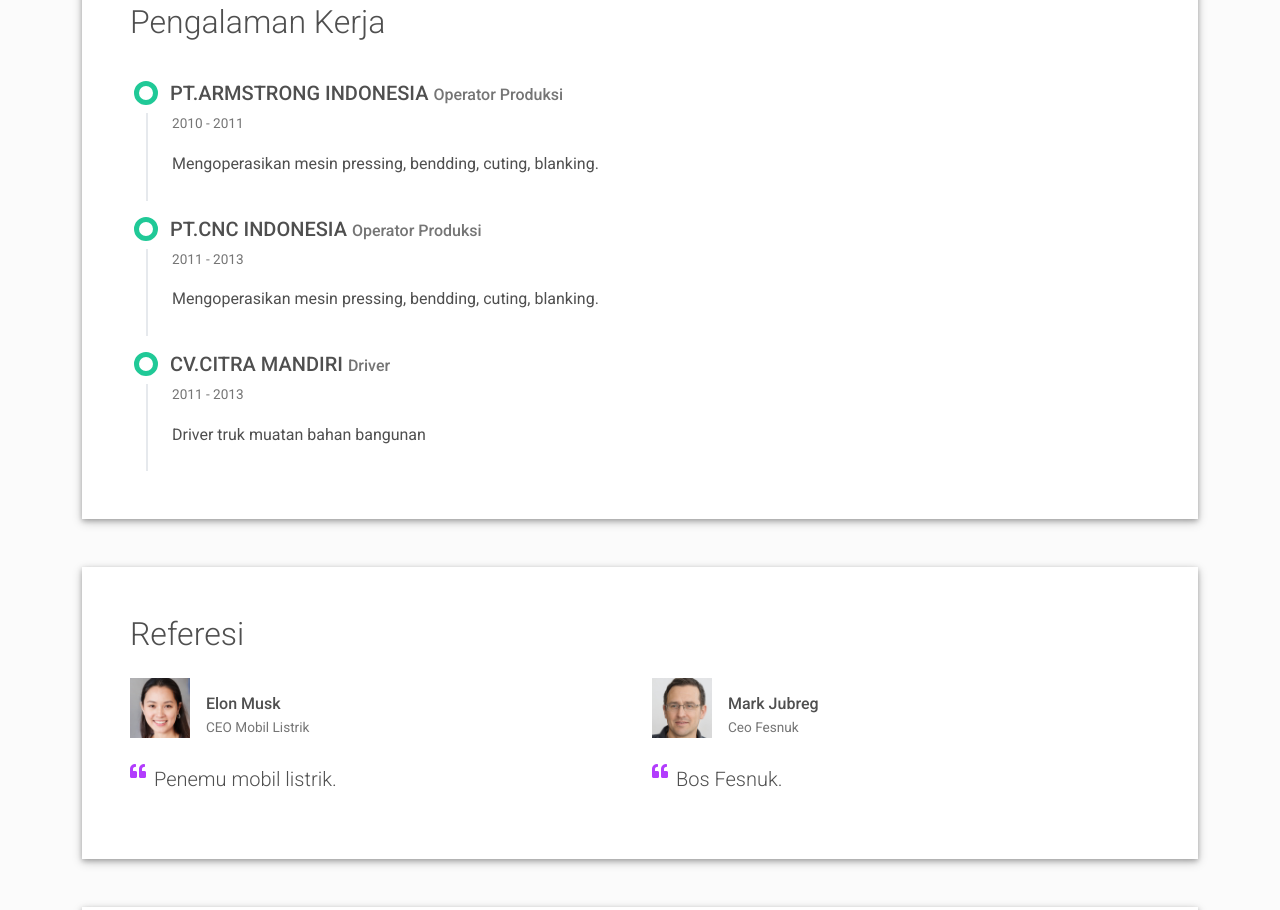
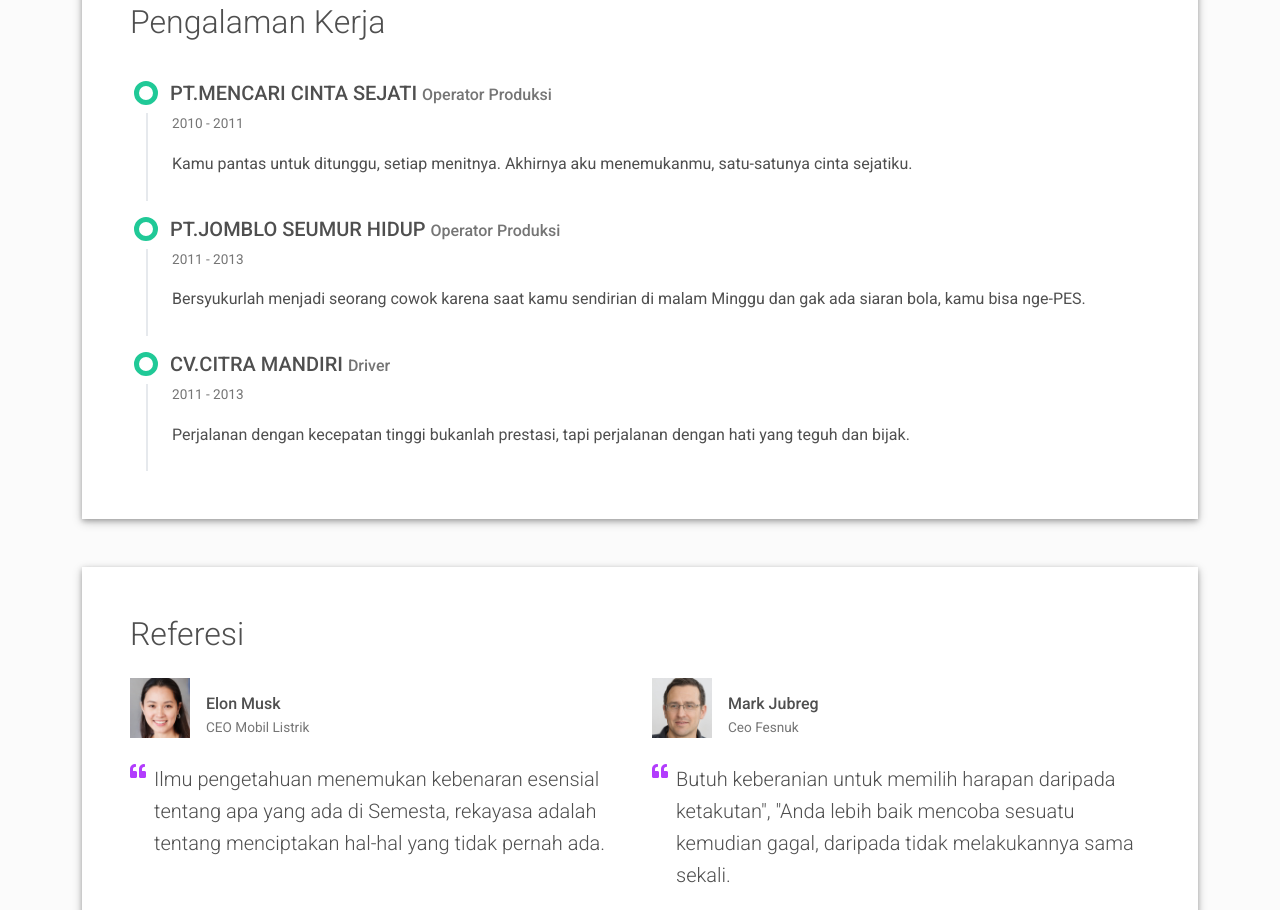
Before and after one commit to brandal227/Portofolio, a plain HTML site: page index.html in a window 1280 px wide. Shown: the part 1994-2904 px from the top of the page. Drawn offline with Linux system fonts and the light colour scheme.

Commit message:
Update index.html

```diff
--- a/index.html
+++ b/index.html
@@ -216,20 +216,20 @@
       <div class="timeline">
         <div class="timeline-card timeline-card-success" data-aos="fade-in" data-aos-delay="0">
           <div class="timeline-head px-4 pt-3">
-            <div class="h5">PT.ARMSTRONG INDONESIA <span class="text-muted h6">Operator Produksi</span>          </div>
+            <div class="h5">PT.MENCARI CINTA SEJATI <span class="text-muted h6">Operator Produksi</span>          </div>
           </div>
           <div class="timeline-body px-4 pb-4">
             <div class="text-muted text-small mb-3">2010 - 2011</div>
-            <div>Mengoperasikan mesin pressing, bendding, cuting, blanking.</div>
+            <div>Kamu pantas untuk ditunggu, setiap menitnya. Akhirnya aku menemukanmu, satu-satunya cinta sejatiku.</div>
           </div>
         </div>
         <div class="timeline-card timeline-card-success" data-aos="fade-in" data-aos-delay="200">
           <div class="timeline-head px-4 pt-3">
-            <div class="h5">PT.CNC INDONESIA <span class="text-muted h6">Operator Produksi</span>          </div>
+            <div class="h5">PT.JOMBLO SEUMUR HIDUP <span class="text-muted h6">Operator Produksi</span>          </div>
           </div>
           <div class="timeline-body px-4 pb-4">
             <div class="text-muted text-small mb-3">2011 - 2013</div>
-            <div>Mengoperasikan mesin pressing, bendding, cuting, blanking.</div>
+            <div>Bersyukurlah menjadi seorang cowok karena saat kamu sendirian di malam Minggu dan gak ada siaran bola, kamu bisa nge-PES.</div>
           </div>
         </div>
         <div class="timeline-card timeline-card-success" data-aos="fade-in" data-aos-delay="200">
@@ -238,7 +238,7 @@
           </div>
           <div class="timeline-body px-4 pb-4">
             <div class="text-muted text-small mb-3">2011 - 2013</div>
-            <div>Driver truk muatan bahan bangunan</div>
+            <div>Perjalanan dengan kecepatan tinggi bukanlah prestasi, tapi perjalanan dengan hati yang teguh dan bijak.</div>
           </div>
         </div>
       </div>
@@ -257,7 +257,7 @@
             </div>
           </div>
           <div class="d-flex"><i class="text-secondary fas fa-quote-left"></i>
-            <p class="lead mx-2" data-aos="fade-left" data-aos-delay="100">Penemu mobil listrik.</p>
+            <p class="lead mx-2" data-aos="fade-left" data-aos-delay="100">Ilmu pengetahuan menemukan kebenaran esensial tentang apa yang ada di Semesta, rekayasa adalah tentang menciptakan hal-hal yang tidak pernah ada.</p>
           </div>
         </div>
         <div class="col-md-6">
@@ -269,7 +269,7 @@
             </div>
           </div>
           <div class="d-flex"><i class="text-secondary fas fa-quote-left"></i>
-            <p class="lead mx-2" data-aos="fade-left" data-aos-delay="100">Bos Fesnuk.</p>
+            <p class="lead mx-2" data-aos="fade-left" data-aos-delay="100">Butuh keberanian untuk memilih harapan daripada ketakutan", "Anda lebih baik mencoba sesuatu kemudian gagal, daripada tidak melakukannya sama sekali.</p>
           </div>
         </div>
       </div>
```
